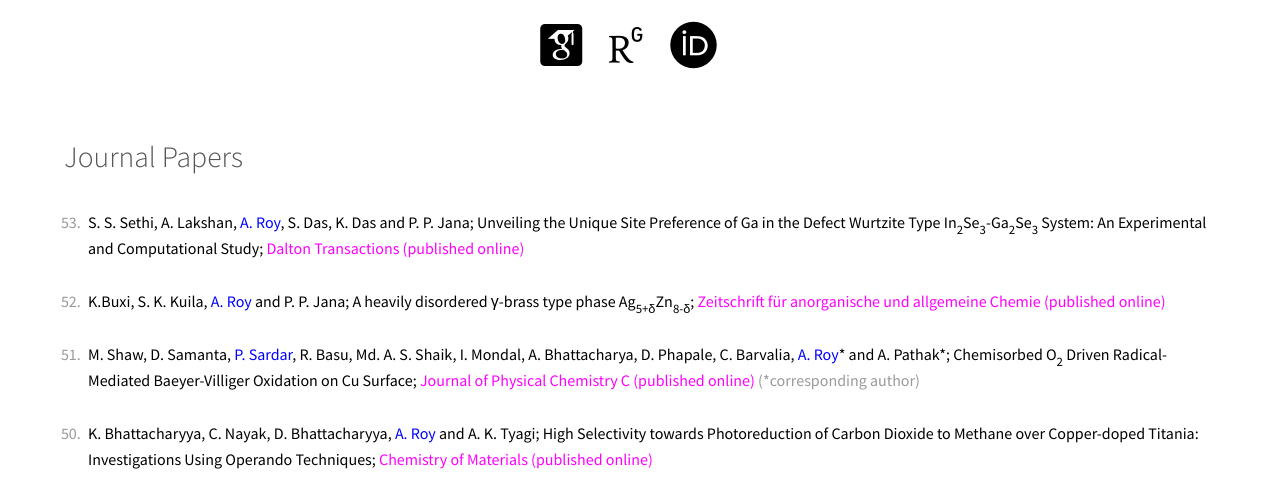
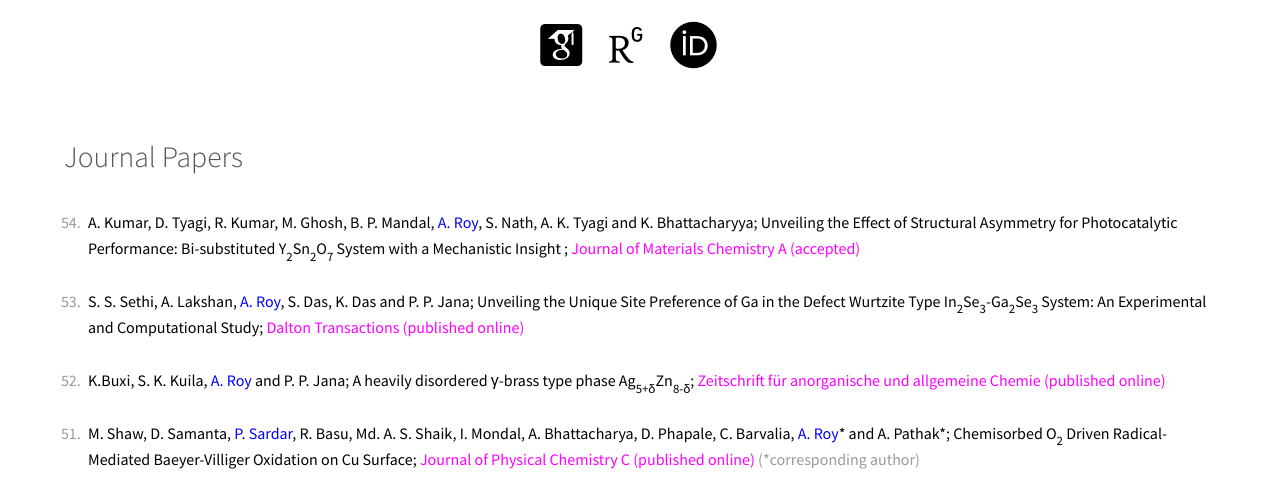
Before and after one commit to ahinroy/ahinroy.github.io, a plain HTML site: page Publications.html in a window 1280 px wide. Shown: the part 241-737 px from the top of the page. Drawn offline with Linux system fonts and the light colour scheme; files whose address does not match are found by name.

Commit message:
pub_update

```diff
--- a/Publications.html
+++ b/Publications.html
@@ -47,6 +47,13 @@
 
 					<h2>Journal Papers</h2>
 					<ol reversed>
+
+					<li>
+					<span style="color: black">A. Kumar, D. Tyagi, R. Kumar, M. Ghosh, B. P. Mandal, <span style="color: blue">A. Roy</span>, S. Nath, A. K. Tyagi and K. Bhattacharyya;
+					Unveiling the Effect of Structural Asymmetry for Photocatalytic Performance: Bi-substituted Y<sub>2</sub>Sn<sub>2</sub>O<sub>7</sub> System with a Mechanistic Insight ;</span>
+					<a href="https://doi.org/XXXX/XXXX" style="color:magenta; text-decoration:none">Journal of Materials Chemistry A (accepted)</a>
+					</li>
+					<br>
 
 					<li>
 					<span style="color: black">S. S. Sethi, A. Lakshan, <span style="color: blue">A. Roy</span>, S. Das, K. Das and P. P. Jana;
```
